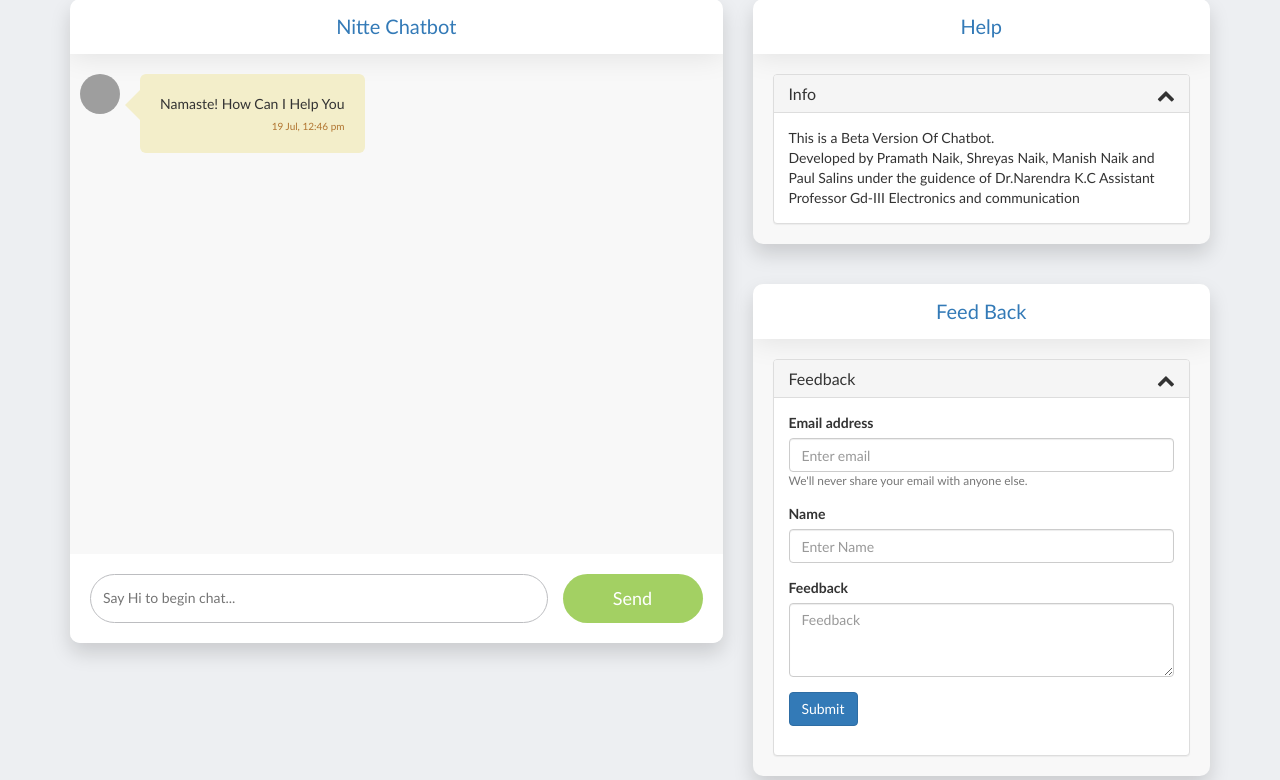
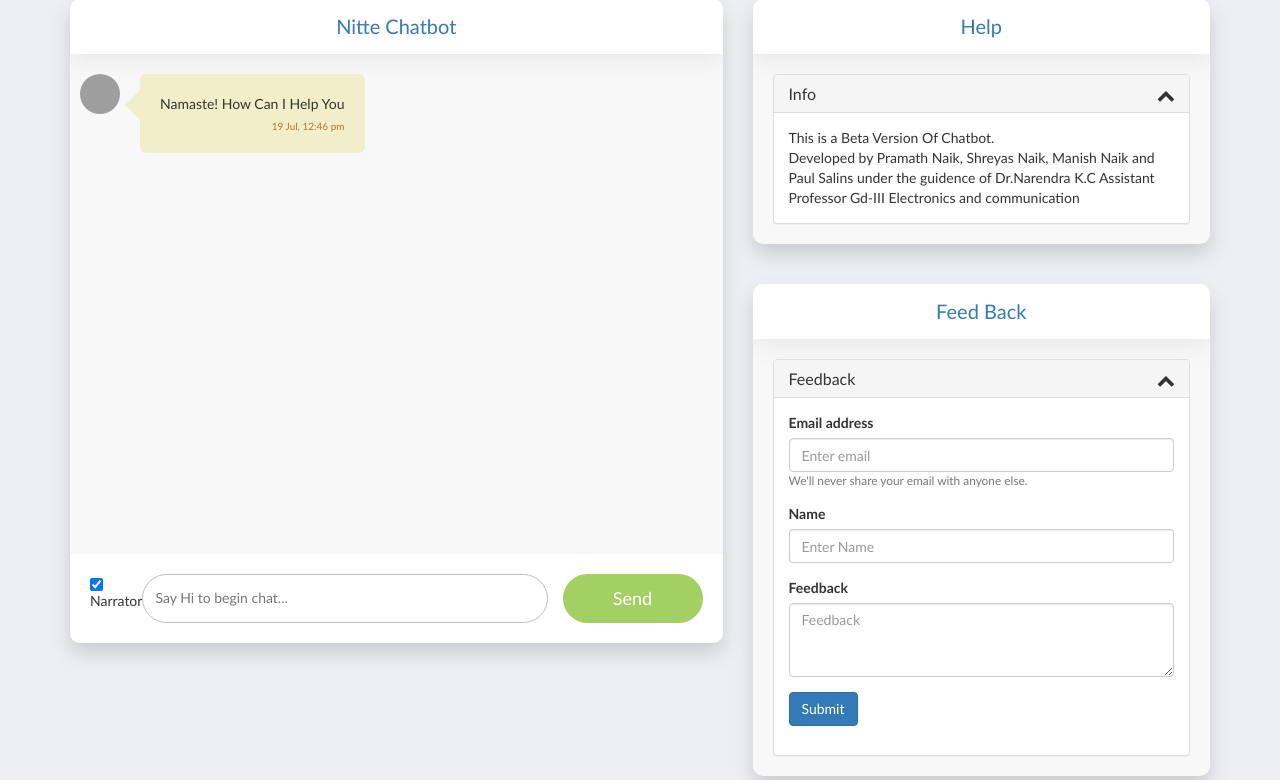
Before and after one commit to PramathNaik/chatbotapiNmamit, a Django app: page / in a window 1280 px wide. Shown: the part 113-893 px from the top of the page. Run offline with Django 4.2, Linux system fonts and the light colour scheme; parts of the project's set-up code (start-up, migrations or seed data) failed here and were passed over; some libraries are stand-ins or nearby versions; grey boxes are pictures that could not be loaded.

Commit message:
narrator

```diff
--- a/templates/bot.html
+++ b/templates/bot.html
@@ -60,6 +60,10 @@
 
 					<!-- input -->
 					<div class="bottom_wrapper">
+						<div class="form-check form-switch">
+							<input id="checkbox" class="form-check-input" type="checkbox" role="switch" id="flexSwitchCheckChecked" checked>
+							<p>Narrator</p>
+						  </div>
 						<input id="msg_input" placeholder="Say Hi to begin chat..." />
 						<div id="send_button" class="app_button_1">Send</div>
 					</div>
```
Also changed, not shown: 1 other file.
